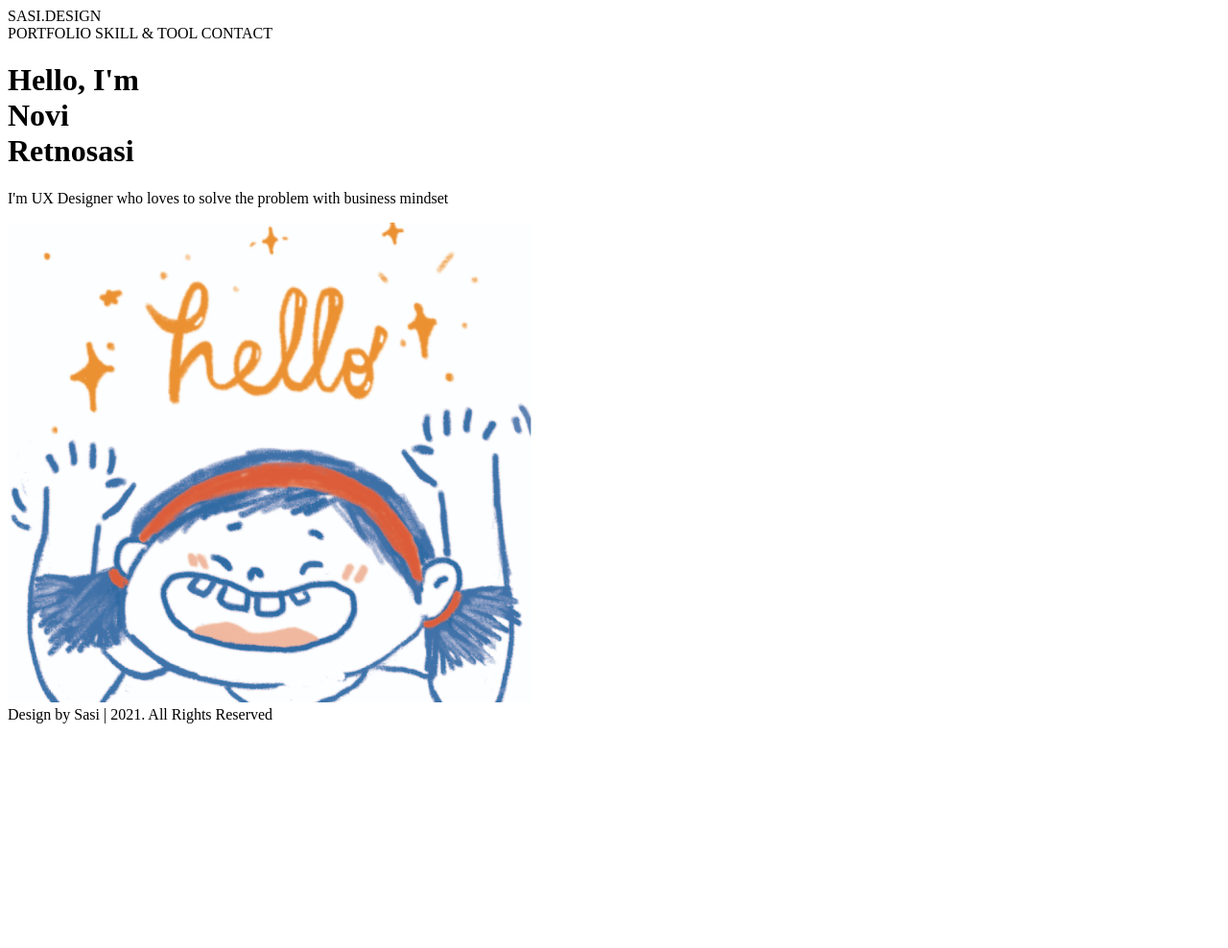
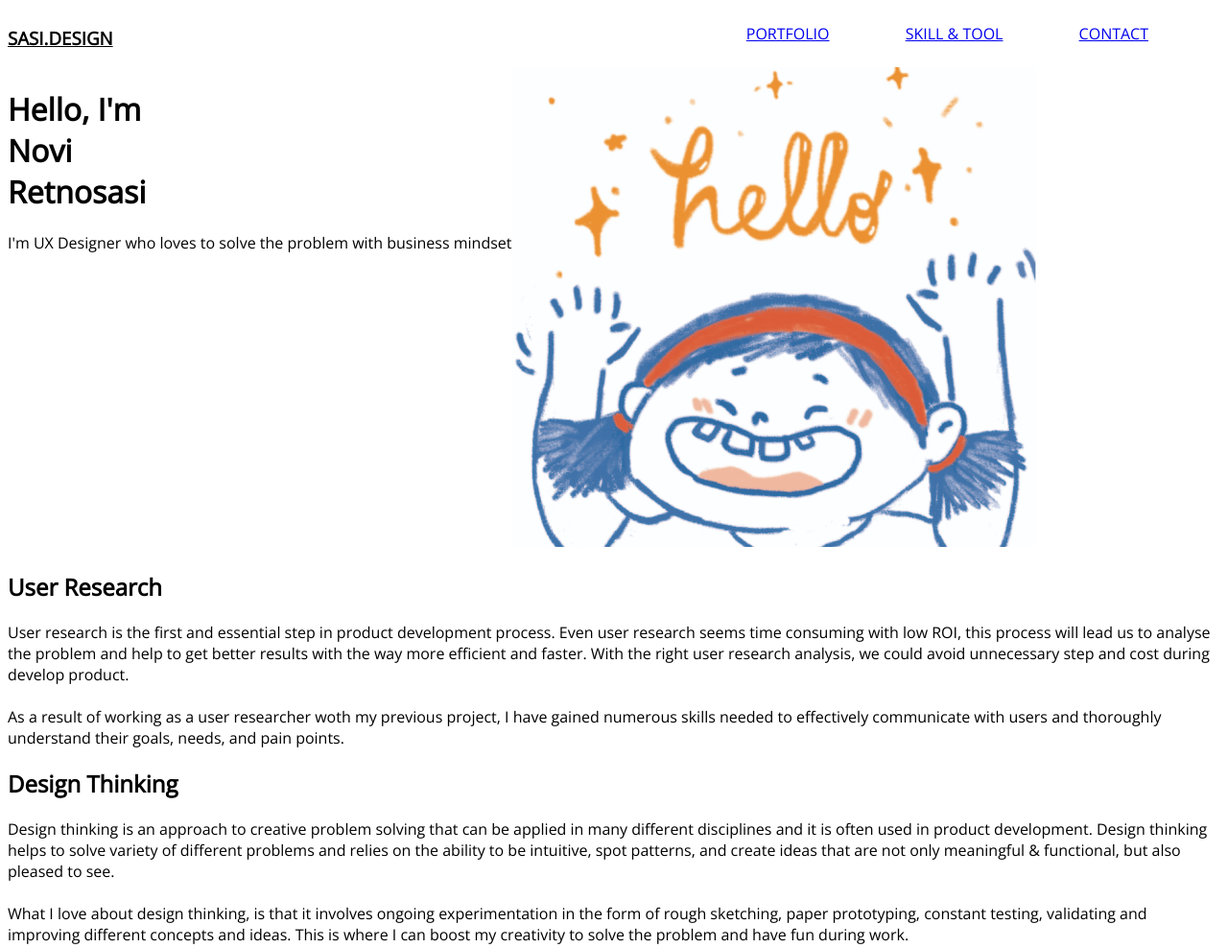
Before and after one commit to heysasi/mywebsite, a plain HTML site: page index.html in a window 1280 px wide. Shown: the top 988 px of the page at 96% size. Before the commit the page ends 800 px from the top, so only its background shows below. Drawn offline with nearby package versions, Linux system fonts and the light colour scheme.

Commit message:
Add basic styling

```diff
--- a/index.html
+++ b/index.html
@@ -2,17 +2,22 @@
 <html>
   <head>
     <title>Sasi.Design!</title>
+    <link rel="stylesheet" href="style.css">
+    <link rel="preconnect" href="https://fonts.gstatic.com">
+    <link href="https://fonts.googleapis.com/css2?family=Open+Sans&family=Roboto&display=swap" rel="stylesheet">
   </head>
   <body>
     <div class="navigation">
       <div class="logo">
-      SASI.DESIGN
+       <h3> SASI.DESIGN </h3>
       </div>
 
       <div class="menu">
-      PORTFOLIO
-      SKILL & TOOL
-      CONTACT
+        <ul>
+          <li><a href="/">PORTFOLIO</a></li>
+          <li><a href="/">SKILL & TOOL</a></li>
+          <li><a href="/">CONTACT</a></li>
+        </ul>
       </div>
     </div>
 
@@ -33,20 +38,18 @@
 
 
 
-
-<!--
     <h2>User Research</h2>
-  <p style="font-family:roboto;">User research is the first and essential step in product development process. Even user research seems time consuming with low ROI, this process will lead us to analyse the problem and help to get better results with the way more efficient and faster. With the right user research analysis, we could avoid unnecessary step and cost during develop product.
+    <p>User research is the first and essential step in product development process. Even user research seems time consuming with low ROI, this process will lead us to analyse the problem and help to get better results with the way more efficient and faster. With the right user research analysis, we could avoid unnecessary step and cost during develop product.
     <br><br>As a result of working as a user researcher woth my previous project, I have gained numerous skills needed to effectively communicate with users and thoroughly understand their goals, needs, and pain points.</p>
     <h2>Design Thinking</h2>
-  <p style="font-family:roboto;">Design thinking is an approach to creative problem solving that can be applied in many different disciplines and it is often used in product development. Design thinking helps to solve variety of different problems and relies on the ability to be intuitive, spot patterns, and create ideas that are not only meaningful & functional, but also pleased to see.
+    <p>Design thinking is an approach to creative problem solving that can be applied in many different disciplines and it is often used in product development. Design thinking helps to solve variety of different problems and relies on the ability to be intuitive, spot patterns, and create ideas that are not only meaningful & functional, but also pleased to see.
 
       <br> <br> What I love about design thinking, is that it involves ongoing experimentation in the form of rough sketching, paper prototyping, constant testing, validating and improving different concepts and ideas. This is where I can boost my creativity to solve the problem and have fun during work.</p>
     <h2>Usability Testing</h2>
-  <p style="font-family:roboto;">Usability testing is my favorite UX research method. I believe that the quality of the experience should be measured through the (objective) user behavior, rather than (subjective) opinions of a person at hand. With usability tests, we are not testing if it works, we are testing how it works, and what the experience is.
+    <p>Usability testing is my favorite UX research method. I believe that the quality of the experience should be measured through the (objective) user behavior, rather than (subjective) opinions of a person at hand. With usability tests, we are not testing if it works, we are testing how it works, and what the experience is.
 
         <br><br>During my UX Design experiment, I conducted several usability tests (web and mobile) and feel very comfortable using that method.</p>
-  <div> <h1>CONTACT</h1></div> -->
+    <div> <h1>CONTACT</h1></div>
   </body>
   <footer>Design by Sasi | 2021. All Rights Reserved</footer>
 </html>
--- a/style.css
+++ b/style.css
@@ -0,0 +1,33 @@
+html {
+    font-family: 'Open Sans', sans-serif;
+}
+
+.navigation {
+    display: flex;
+}
+
+h3 {
+   text-decoration: underline;
+}
+
+.logo {
+    flex-grow: 1;
+}
+
+.menu {
+
+}
+
+ul {
+    list-style-type: none;
+}
+
+li {
+    display: inline;
+    padding-right: 75px;
+
+}
+
+.intro {
+    display: flex;
+}
```
Lines whose indentation alone changed are shown as unchanged.
